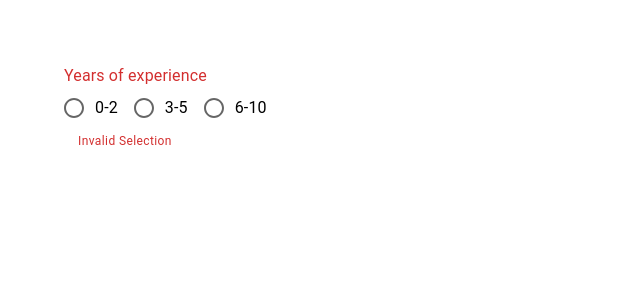
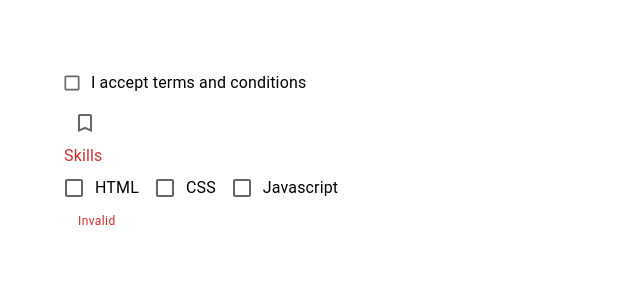
Before and after one commit to DarkM4tt/Material-UI-5, a React (Create React App) app: page / in a window 1280 px wide. Shown: the top 300 px of the page, without its empty margins (0-640 px from the left). Built offline with nearby package versions, Linux system fonts and the light colour scheme.

Commit message:
Done CheckBoxes.

```diff
--- a/src/App.tsx
+++ b/src/App.tsx
@@ -4,7 +4,8 @@
 // import MuiButton from "./components/MuiButton";
 // import MuiTextField from "./components/MuiTextField";
 // import MuiSelect from "./components/MuiSelect";
-import MuiRadioButton from "./components/MuiRadioButton";
+// import MuiRadioButton from "./components/MuiRadioButton";
+import MuiCheckBox from "./components/MuiCheckBox";
 
 function App() {
   return (
@@ -13,7 +14,8 @@
       {/* <MuiButton /> */}
       {/* <MuiTextField /> */}
       {/* <MuiSelect /> */}
-      <MuiRadioButton />
+      {/* <MuiRadioButton /> */}
+      <MuiCheckBox />
     </div>
   );
 }
--- /dev/null
+++ b/src/components/MuiCheckBox.tsx
@@ -0,0 +1,96 @@
+import {
+  Box,
+  FormControlLabel,
+  Checkbox,
+  FormControl,
+  FormLabel,
+  FormGroup,
+  FormHelperText,
+} from "@mui/material";
+import { useState } from "react";
+import BookmarkBorderIcon from "@mui/icons-material/BookmarkBorder";
+import BookmarkIcon from "@mui/icons-material/Bookmark";
+
+const MuiCheckBox = () => {
+  const [acceptTnC, setAcceptTnC] = useState(false);
+  const [skills, setSkills] = useState<string[]>([]);
+
+  const handleChange = (event: React.ChangeEvent<HTMLInputElement>) => {
+    setAcceptTnC(event.target.checked);
+  };
+
+  const handleSkillChange = (event: React.ChangeEvent<HTMLInputElement>) => {
+    const index = skills.indexOf(event.target.value);
+    if (index === -1) {
+      setSkills([...skills, event.target.value]);
+    } else {
+      setSkills(skills.filter((skill) => skill !== event.target.value));
+    }
+  };
+
+  return (
+    <Box>
+      <Box>
+        <FormControlLabel
+          label="I accept terms and conditions"
+          control={
+            <Checkbox
+              size="small"
+              color="secondary"
+              checked={acceptTnC}
+              onChange={handleChange}
+            />
+          }
+        />
+      </Box>
+      <Box>
+        <Checkbox
+          icon={<BookmarkBorderIcon />}
+          checkedIcon={<BookmarkIcon />}
+          checked={acceptTnC}
+          onChange={handleChange}
+        />
+      </Box>
+      <Box>
+        <FormControl error>
+          <FormLabel>Skills</FormLabel>
+          <FormGroup row>
+            <FormControlLabel
+              label="HTML"
+              control={
+                <Checkbox
+                  value="html"
+                  checked={skills.includes("html")}
+                  onChange={handleSkillChange}
+                />
+              }
+            />
+            <FormControlLabel
+              label="CSS"
+              value="css"
+              control={
+                <Checkbox
+                  checked={skills.includes("css")}
+                  onChange={handleSkillChange}
+                />
+              }
+            />
+            <FormControlLabel
+              label="Javascript"
+              value="javascript"
+              control={
+                <Checkbox
+                  checked={skills.includes("javascript")}
+                  onChange={handleSkillChange}
+                />
+              }
+            />
+          </FormGroup>
+          <FormHelperText>Invalid</FormHelperText>
+        </FormControl>
+      </Box>
+    </Box>
+  );
+};
+
+export default MuiCheckBox;
```
